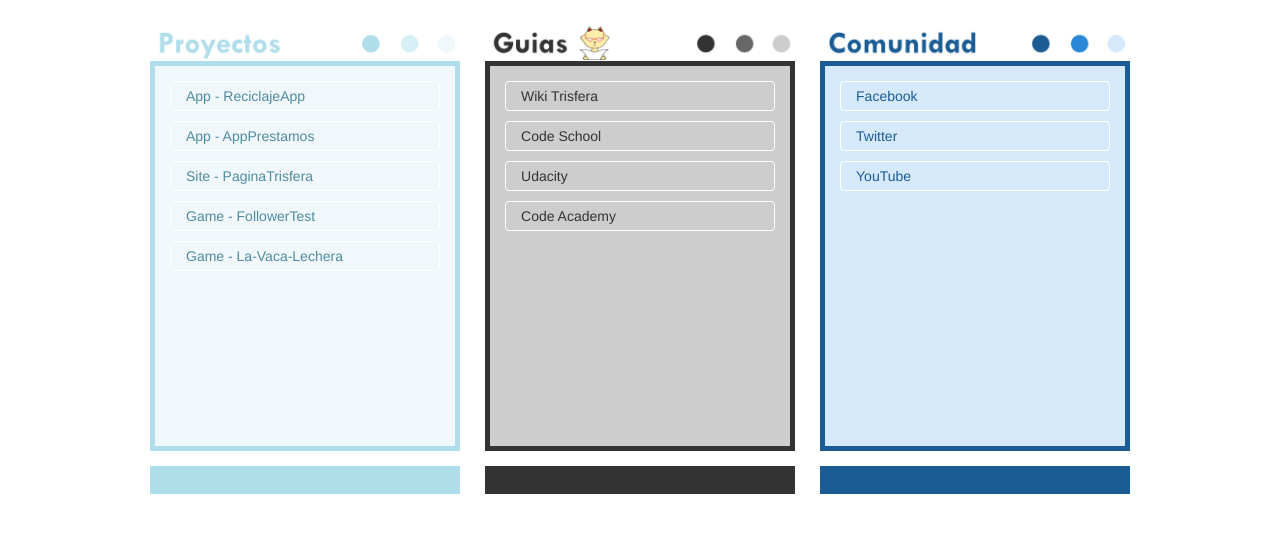
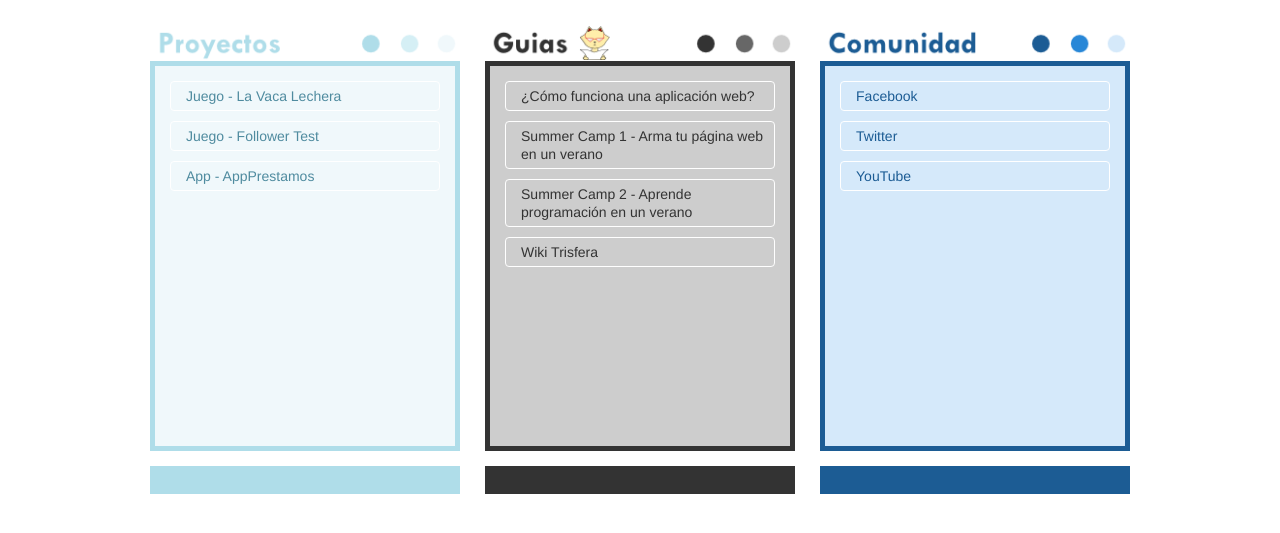
Before and after one commit to alexishevia/trisfera.com, a plain HTML site: page index.html in a window 1280 px wide. Shown: the part 175-708 px from the top of the page. Drawn offline with Linux system fonts and the light colour scheme; a script that the page names is missing.

Commit message:
Cambios para darle más protagonismo a los proyectos y guías

```diff
--- a/index.html
+++ b/index.html
@@ -1,5 +1,6 @@
 <!doctype html>
 <html lang="es">
+
 <head>
 	<meta charset="utf-8">
 	<meta name="description" content="Trisfera es una comunidad panameña que promueve el desarrollo web y móvil mediante herramientas libres.">
@@ -20,15 +21,12 @@
 	<![endif]-->
 
 	<title>Trisfera</title>
-
 </head>
 
 <body>
-
 	<div class="navbar navbar-fixed-top">
 		<div class="navbar-inner">
 			<div class="container-fluid">
-
 				<a class="btn btn-navbar" data-toggle="collapse" data-target=".nav-collapse">
 					<img class="trisfera-icon" src="img/trisfera-icon.png" alt="trisfera-icon">
 					<i class="icon-chevron-down icon-white"></i>
@@ -50,7 +48,6 @@
 					</ul>
 				</div>
 
-
 			</div><!--Cierra container-fluid-->
 		</div> <!--Cierra navbar-inner-->
 	</div><!--Cierra navbar-->
@@ -64,7 +61,6 @@
 		</a>
 		<p class="banner-description">Comunidad panameña que promueve el desarrollo web
 		y móvil mediante herramientas libres</p>
-
 	</header>
 
 	<div class="row-fluid">
@@ -76,30 +72,19 @@
 
 		<div class="panel-large1">
 			<ul>
-						<a href="https://github.com/Trisfera/ReciclajeApp" target="_blank">
+				<a href="http://vacalechera.trisfera.com/" target="_blank">
 					<li>
-								App - ReciclajeApp
+						Juego - La Vaca Lechera
 					</li>
 				</a>
-						<a href="https://github.com/Trisfera/AppPrestamos" target="_blank">
+				<a href="http://www.followertest.com/es.html" target="_blank">
+					<li>
+						Juego - Follower Test
+					</li>
+				</a>
+				<a href="https://github.com/Trisfera/AppPrestamos#readme" target="_blank">
 					<li>
 						App - AppPrestamos
-
-							</li>
-						</a>
-						<a href="https://github.com/Trisfera/PaginaTrisfera" target="_blank">
-							<li>
-								Site - PaginaTrisfera
-							</li>
-						</a>
-						<a href="https://github.com/Trisfera/Follower-Test" target="_blank">
-							<li>
-								Game - FollowerTest
-							</li>
-						</a>
-						<a href="https://github.com/Trisfera/La-Vaca-Lechera" target="_blank">
-							<li>
-								Game - La-Vaca-Lechera
 					</li>
 				</a>
 			</ul>
@@ -114,24 +99,24 @@
 
 		<div class="panel-large2">
 			<ul>
+				<a href="http://www.youtube.com/watch?v=g8jtbIiD05I" target="_blank">
+					<li>
+						¿Cómo funciona una aplicación web?
+					</li>
+				</a>
+				<a href="http://camp1.trisfera.com/" target="_blank">
+					<li>
+						Summer Camp 1 - Arma tu página web en un verano
+					</li>
+				</a>
+				<a href="https://github.com/Trisfera/SummerCamp2#readme" target="_blank">
+					<li>
+						Summer Camp 2 - Aprende programación en un verano
+					</li>
+				</a>
 				<a href="https://github.com/Trisfera/Trisfera/wiki" target="_blank">
 					<li>
 						Wiki Trisfera
-							</li>
-						</a>
-						<a href="http://www.codeschool.com/courses" target="_blank">
-							<li>
-								Code School
-							</li>
-	                    </a>
-    	                <a href="http://www.udacity.com/" target="_blank">
-        	                <li>
-            	            	Udacity
-                	        </li>
-                    	</a>
-	                    <a href="http://www.codecademy.com/es/#!/exercises/0" target="_blank">
-    	                    <li>
-        	                	Code Academy
 					</li>
 				</a>
 			</ul>
@@ -163,14 +148,6 @@
 					</li>
 				</a>
 			</ul>
-
-					<br/>
-
-					<div id="twitter">
-						<script charset="utf-8" src="http://widgets.twimg.com/j/2/widget.js"></script>
-						<script src="js/twitter-widget.js"></script>
-					</div>
-				</div>
 		</div>
 	</div>
 
@@ -179,13 +156,6 @@
 		<div class="span4 colored-bar2"></div>
 		<div class="span4 colored-bar3"></div>
 	</div>
-	</div>
-
-	<!--<script type="text/javascript" src="http://bloggerblogwidgets.googlecode.com/files/way2blogging.org-tripleflap.js"></script>
-	<script type="text/javascript">
-		var twitterAccount = "trisfera";
-		tripleflapInit();
-	</script>-->
 
 	<script src="js/jquery.js"></script>
 	<script src="js/bootstrap-transition.js"></script>
```
Also changed, not shown: 1 other file. Lines whose indentation alone changed are shown as unchanged.
